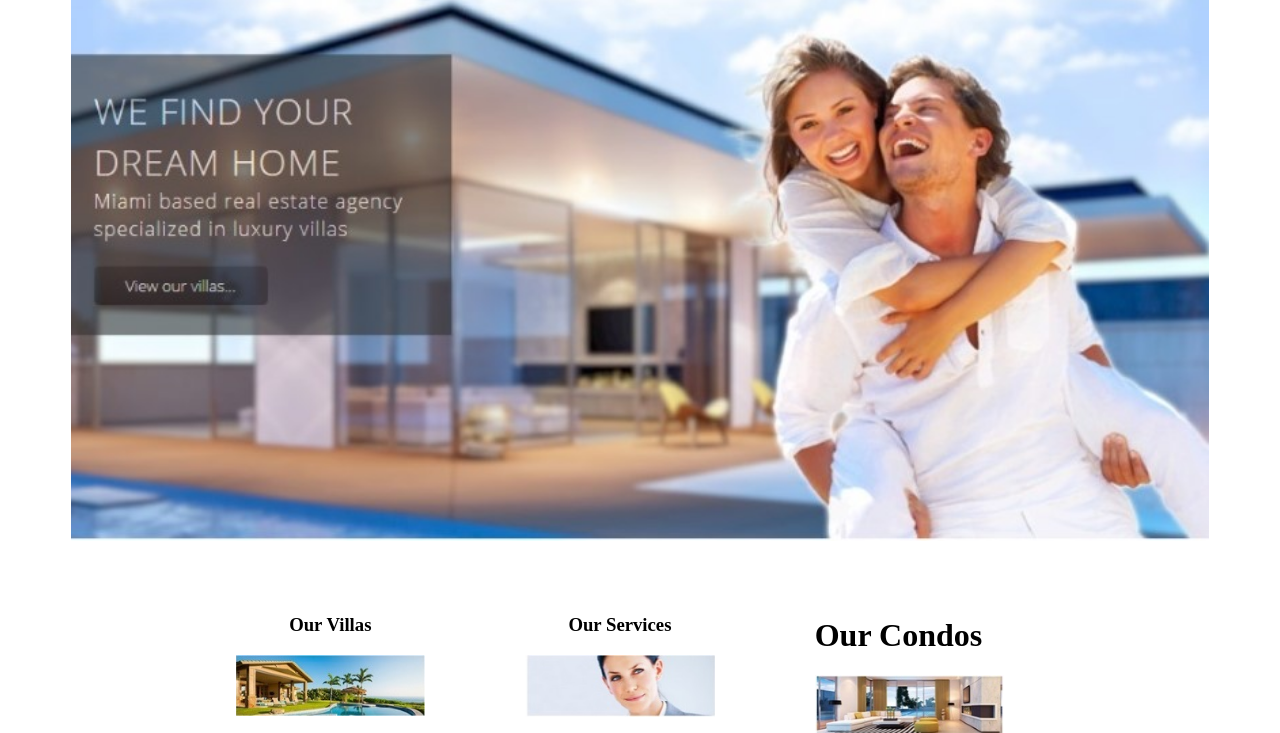
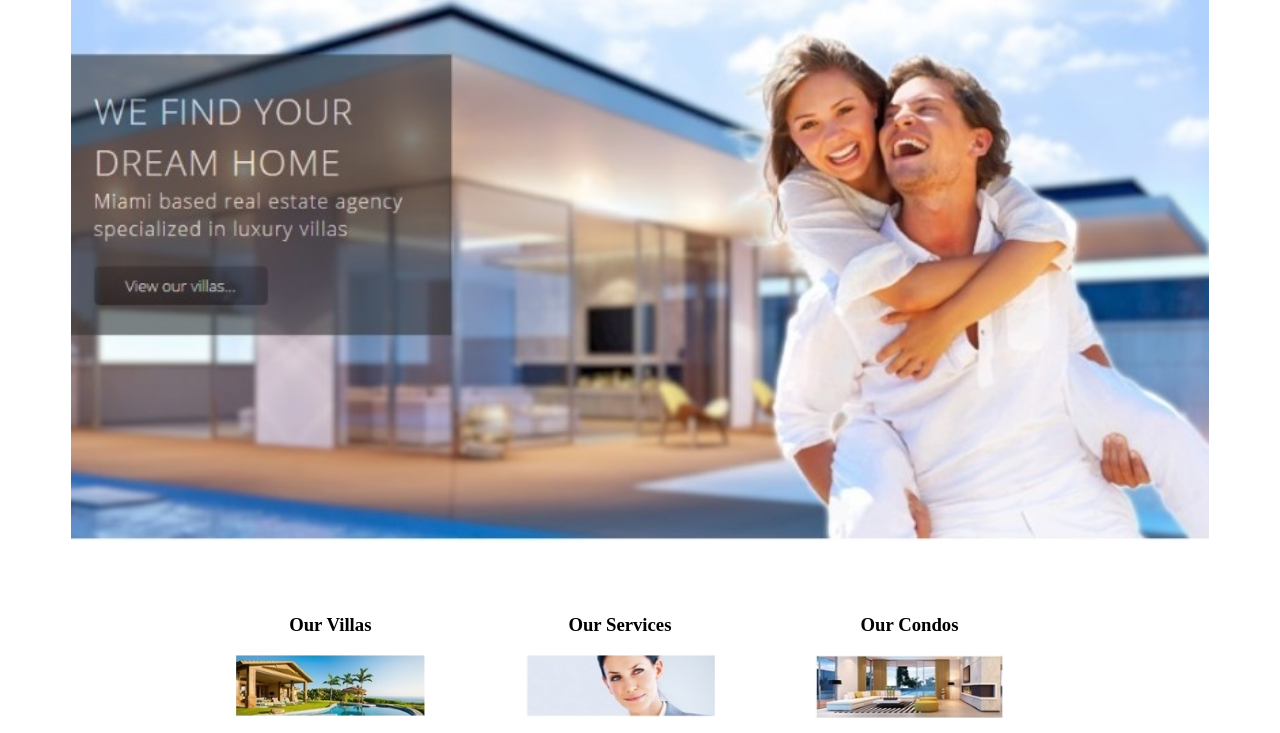
Before and after one commit to Sanjeed-Ferhan/DreamHome, a plain HTML site: page index.html in a window 1280 px wide. Shown: the part 57-790 px from the top of the page. Drawn offline with Linux system fonts and the light colour scheme.

Commit message:
Update index.html

```diff
--- a/index.html
+++ b/index.html
@@ -47,7 +47,7 @@
 
 	</div>
 	<div class="condos">
-		<h1>Our Condos</h3>
+		<h3>Our Condos</h3>
 		<img src="condos.jpg">
 		<p><span class="10">Lorem ipsum dolor sit amet, consectetur adipisicing elit. Quae minus itaque quasi temporibus tempora, provident velit est voluptates in inventore, omnis voluptate id! Delectus, officiis repellendus, perspiciatis hic ad esse!</span></p><br>
 		<button class="button">More</button>
@@ -57,5 +57,6 @@
 </div>
 <!--Content End-->
 
+<!--Footer Start -->
 </body>
 </html>
```
